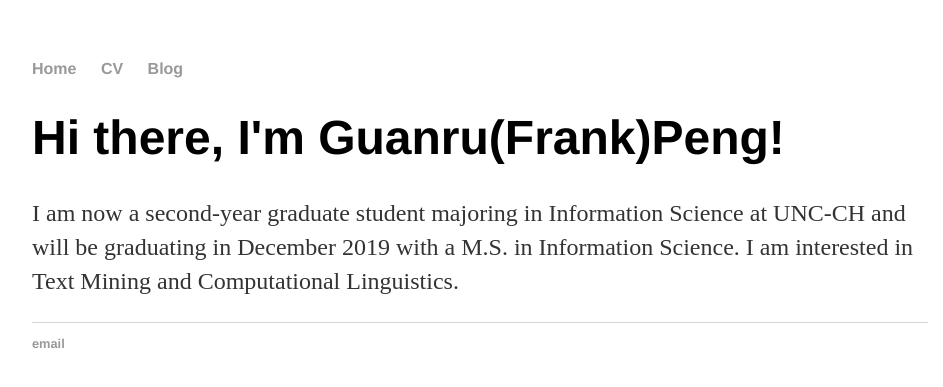
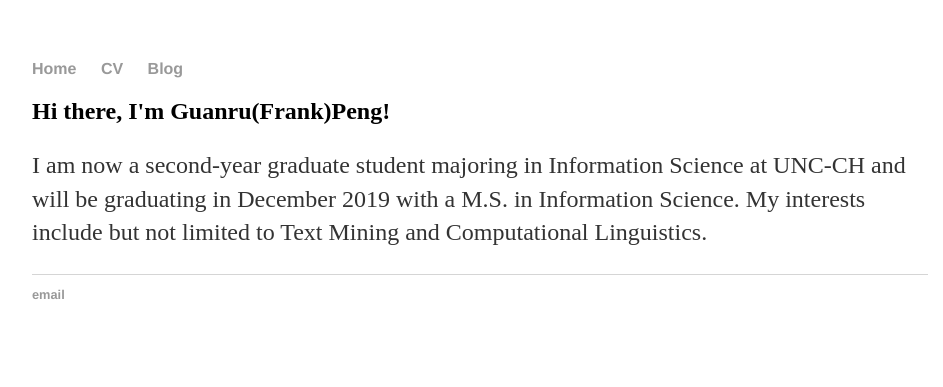
Before and after one commit to EchoingPeng/Echoing-Peng.github.io, a Jekyll site: the page built from index.html, in a window 1280 px wide. Shown: the top 387 px of the page, without its empty margins (160-1103 px from the left). Built offline with Jekyll 4.4.1, drawn with Linux system fonts in a browser that asks for light colours.

Commit message:
Update index.html

```diff
--- a/index.html
+++ b/index.html
@@ -1,10 +1,11 @@
 ---
 layout: default
-title: A simple personal page on Github
+title: EchoingPeng's Github Page
 ---
 <div class="blurb">
-	<h1>Hi there, I'm Guanru(Frank)Peng!</h1>
+	<h2>Hi there, I'm Guanru(Frank)Peng!</h2>
 	<p> I am now a second-year graduate student majoring in Information Science at UNC-CH and will be graduating in December
-		2019 with a M.S. in Information Science. I am interested in Text Mining and Computational Linguistics.
+		2019 with a M.S. in Information Science. My interests include but not limited to Text Mining and Computational Linguistics.
+
 	</p>
 </div><!-- /.blurb -->
```
